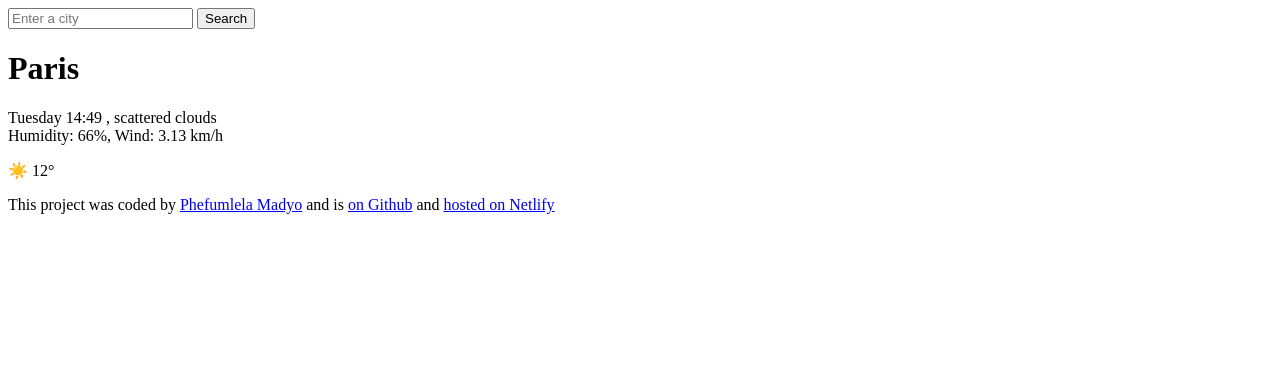
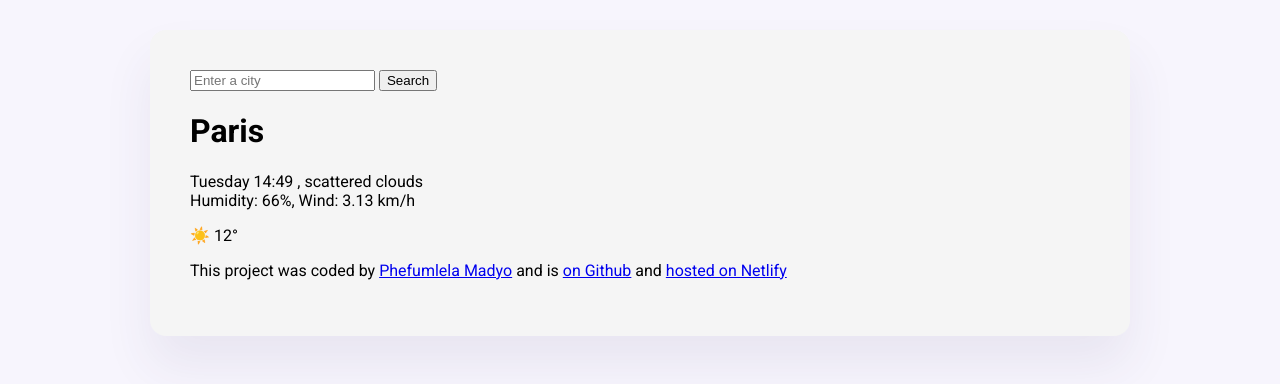
Before and after one commit to PhefuM/weather-application, a plain HTML site: page index.html in a window 1280 px wide. Drawn offline with Linux system fonts and the light colour scheme.

Commit message:
Styled the main container

```diff
--- a/index.html
+++ b/index.html
@@ -1,11 +1,19 @@
 <!DOCTYPE html>
 <html lang="en">
 <head>
-    <meta charset="UTF-8">
-    <meta name="viewport" content="width=device-width, initial-scale=1.0">
+    <meta charset="UTF-8" />
+    <meta name="viewport" content="width=device-width, initial-scale=1.0" />
+    <link rel="preconnect" href="https://fonts.googleapis.com" />
+    <link rel="preconnect" href="https://fonts.gstatic.com" crossorigin />
+    <link
+    href="https://fonts.googleapis.com/css2?family=Courier+Prime:ital,wght@0,400;0,700;1,400;1,700&family=Roboto:ital,wght@0,100;0,300;0,400;0,500;0,700;0,900;1,100;1,300;1,400;1,500;1,700;1,900&display=swap"
+    rel="stylesheet"
+    />
+    <link rel="stylesheet" href="src/style.css" />
     <title>My weather application</title>
 </head>
 <body>
+  <div class="weather-app"
     <header>
         <form>
             <input type="search"
@@ -33,4 +41,5 @@
         <a href="https://lelaweather.netlify.app/" target="_blank"> hosted on Netlify</a>
     </p>
  </footer>
+</div>
 </html>
--- /dev/null
+++ b/src/style.css
@@ -0,0 +1,13 @@
+body {
+background-color: #F7F5FD;
+font-family: "Roboto", sans-serif;
+}
+
+.weather-app{
+    background: whitesmoke;
+    max-width: 900px;
+    margin: 30px auto;
+    padding: 40px;
+    box-shadow: 0 30px 50px rgba(65, 50, 100, 0.08);
+    border-radius: 16px;
+}
```
Also changed, not shown: src/index.js (added).
